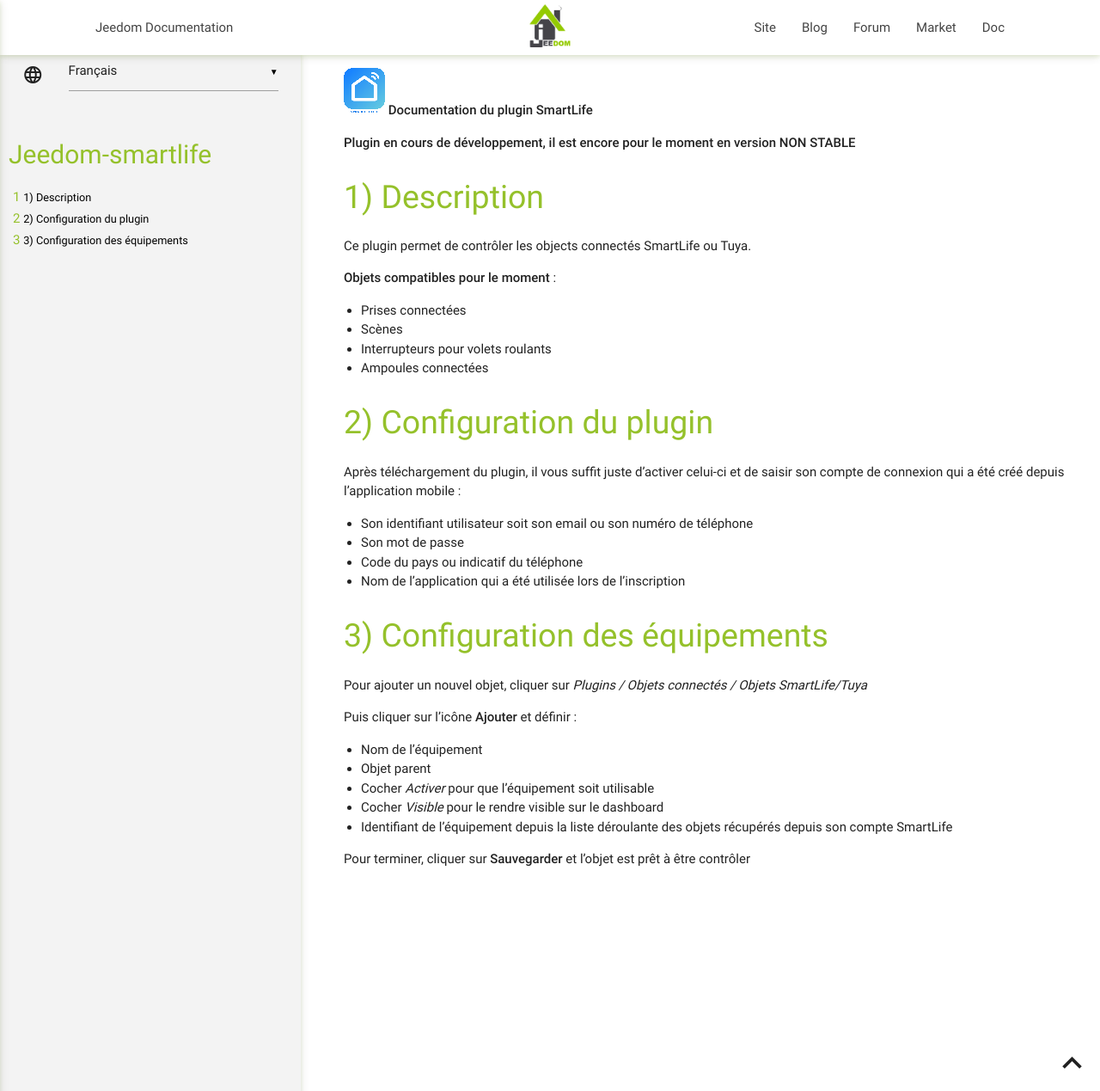
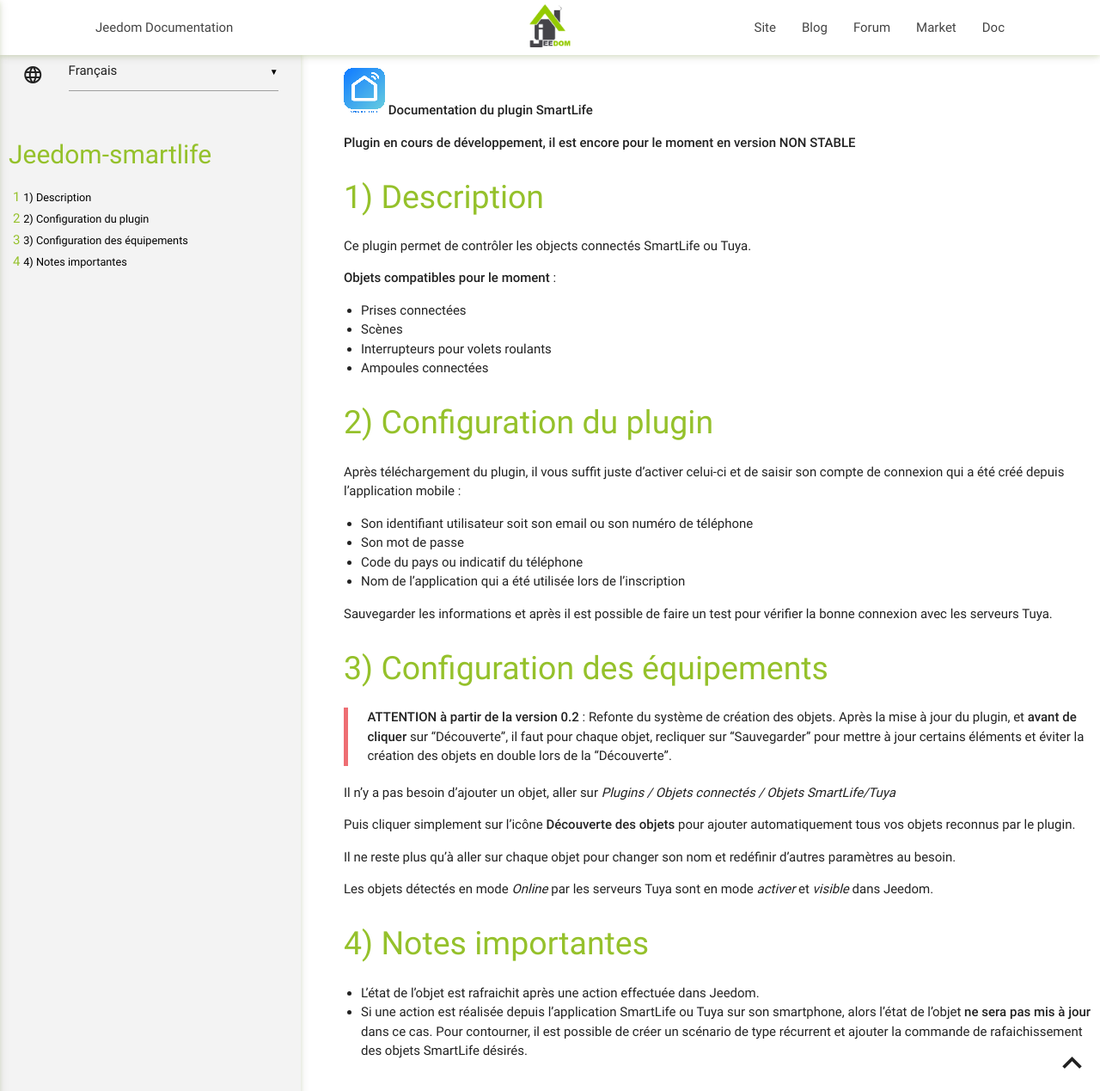
Before and after one commit to sabinus52/jeedom-smartlife, a Jekyll site: the page built from docs/fr_FR/index.md, in a window 1280 px wide and 1269 px high. Shown: the whole window at 86% size. Built offline with Jekyll 4.4.1, drawn with Linux system fonts in a browser that asks for light colours; our own code applies the rules of GitHub Pages for plain Markdown files.

```diff
--- a/docs/fr_FR/index.md
+++ b/docs/fr_FR/index.md
@@ -24,18 +24,23 @@ Après téléchargement du plugin, il vous suffit juste d’activer celui-ci et
 - Code du pays ou indicatif du téléphone
 - Nom de l'application qui a été utilisée lors de l'inscription
 
+Sauvegarder les informations et après il est possible de faire un test pour vérifier la bonne connexion avec les serveurs Tuya.
 
 
 # Configuration des équipements
 
-Pour ajouter un nouvel objet, cliquer sur *Plugins / Objets connectés / Objets SmartLife/Tuya*
+> **ATTENTION à partir de la version 0.2** : Refonte du système de création des objets. Après la mise à jour du plugin, et **avant de cliquer** sur "Découverte", il faut pour chaque objet, recliquer sur "Sauvegarder" pour mettre à jour certains éléments et éviter la création des objets en double lors de la "Découverte".
 
-Puis cliquer sur l'icône **Ajouter** et définir :
+Il n'y a pas besoin d'ajouter un objet, aller sur *Plugins / Objets connectés / Objets SmartLife/Tuya*
 
-- Nom de l'équipement
-- Objet parent
-- Cocher *Activer* pour que l'équipement soit utilisable
-- Cocher *Visible* pour le rendre visible sur le dashboard
-- Identifiant de l'équipement depuis la liste déroulante des objets récupérés depuis son compte SmartLife
+Puis cliquer simplement sur l'icône **Découverte des objets** pour ajouter automatiquement tous vos objets reconnus par le plugin.
 
-Pour terminer, cliquer sur **Sauvegarder** et l'objet est prêt à être contrôler
+Il ne reste plus qu'à aller sur chaque objet pour changer son nom et redéfinir d'autres paramètres au besoin.
+
+Les objets détectés en mode *Online* par les serveurs Tuya sont en mode *activer* et *visible* dans Jeedom.
+
+
+# Notes importantes
+
+- L'état de l'objet est rafraichit après une action effectuée dans Jeedom.
+- Si une action est réalisée depuis l'application SmartLife ou Tuya sur son smartphone, alors l'état de l'objet **ne sera pas mis à jour** dans ce cas. Pour contourner, il est possible de créer un scénario de type récurrent et ajouter la commande de rafaichissement des  objets SmartLife désirés.
```
Also changed, not shown: docs/fr_FR/changelog.md (+16 -2 lines), 1 other file.
